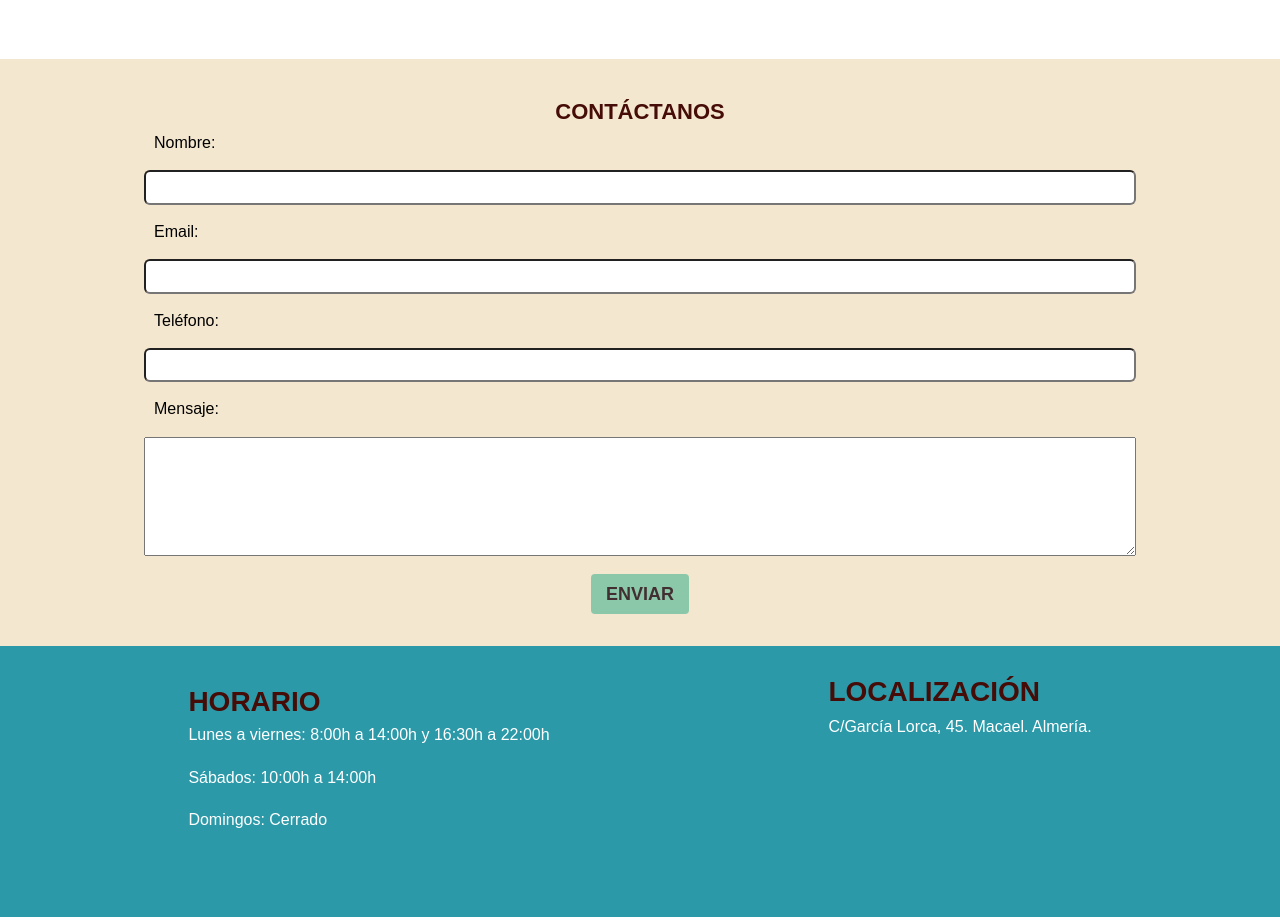
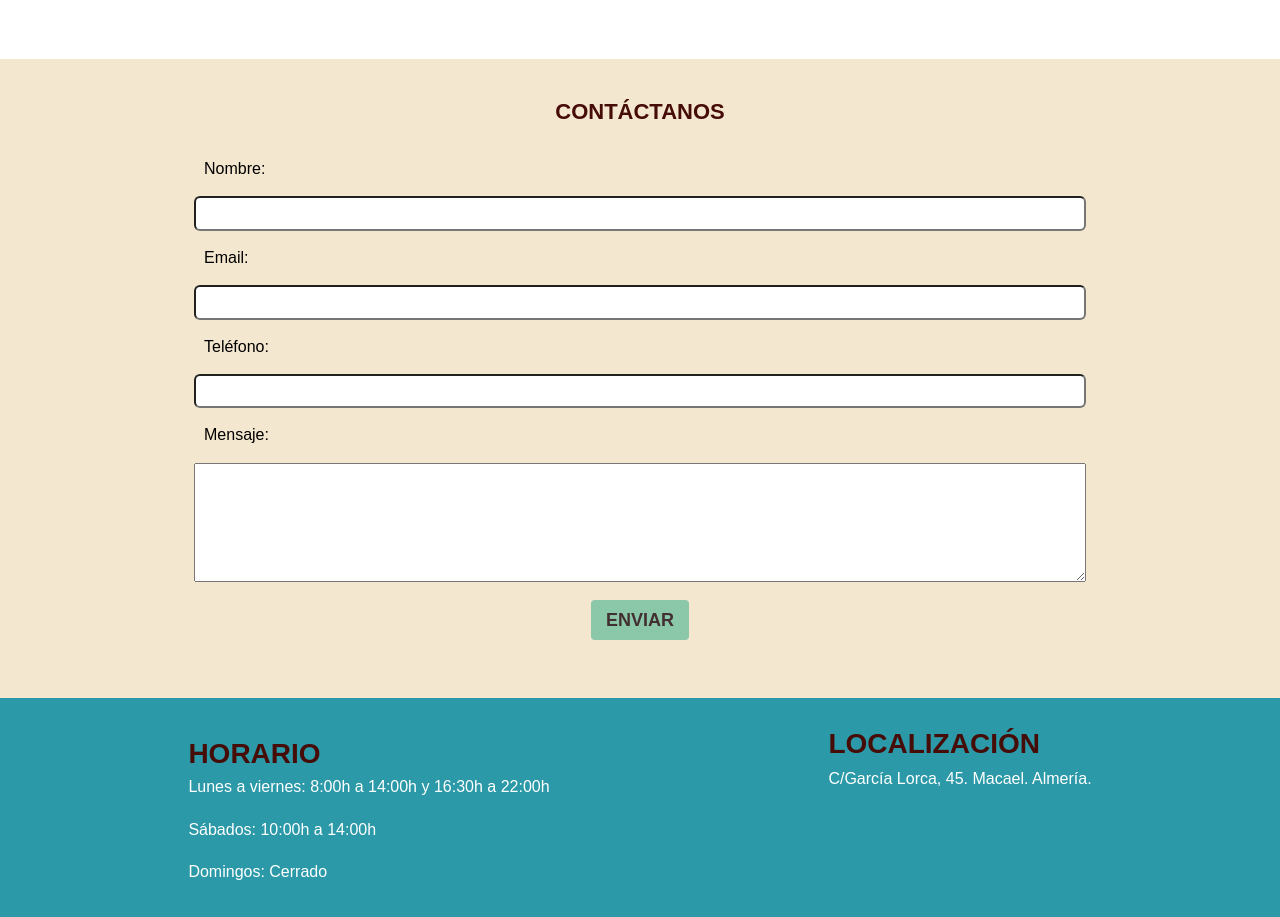
Before and after one commit to laura-gavilan/Web-cafeter-a-Remy, a plain HTML site: page pages/events.html in a window 1280 px wide. Shown: the part 1080-1997 px from the top of the page. Drawn offline with nearby package versions, Linux system fonts and the light colour scheme.

Commit message:
modified styles page events css

```diff
--- a/styles/pages/events.css
+++ b/styles/pages/events.css
@@ -86,7 +86,7 @@ img {
 .form-section-container {
 	display: flex;
 	flex-direction: column;
-	padding: 0 80px;
+	padding: 30px 20px;
 	gap: 8px;
 }
 
@@ -130,6 +130,10 @@ img {
 
 	.text-card p {
 		font-size: 18px;
+	}
+
+	.form-section-container {
+		padding: 26px 46px;
 	}
 
 }
@@ -183,6 +187,10 @@ img {
 		padding: 20px 0 32px;
 	}
 
+	.form-section-container {
+		padding: 26px 130px;
+	}
+
 }
 
 
```
